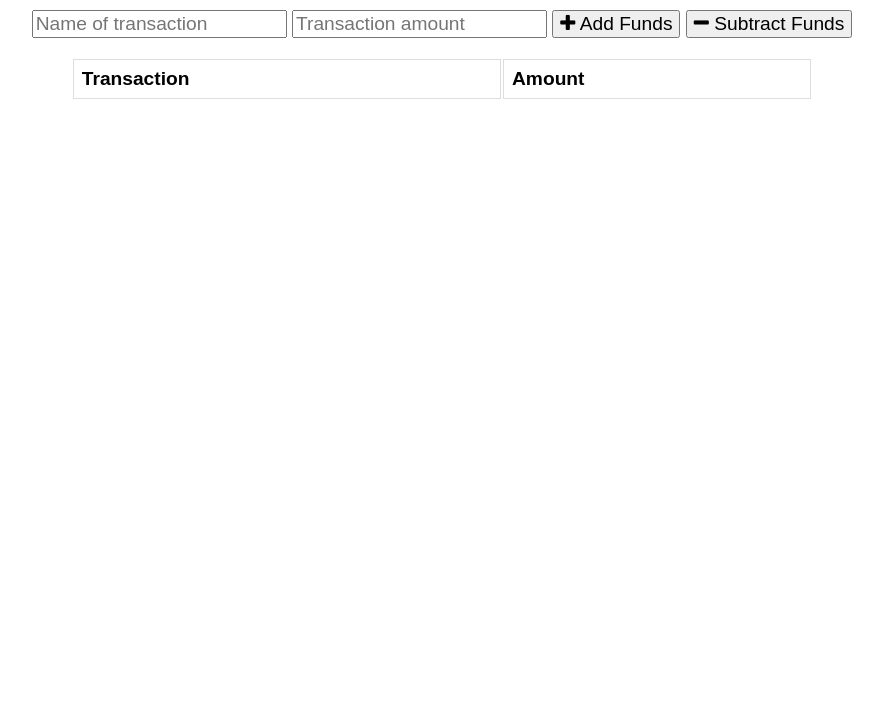
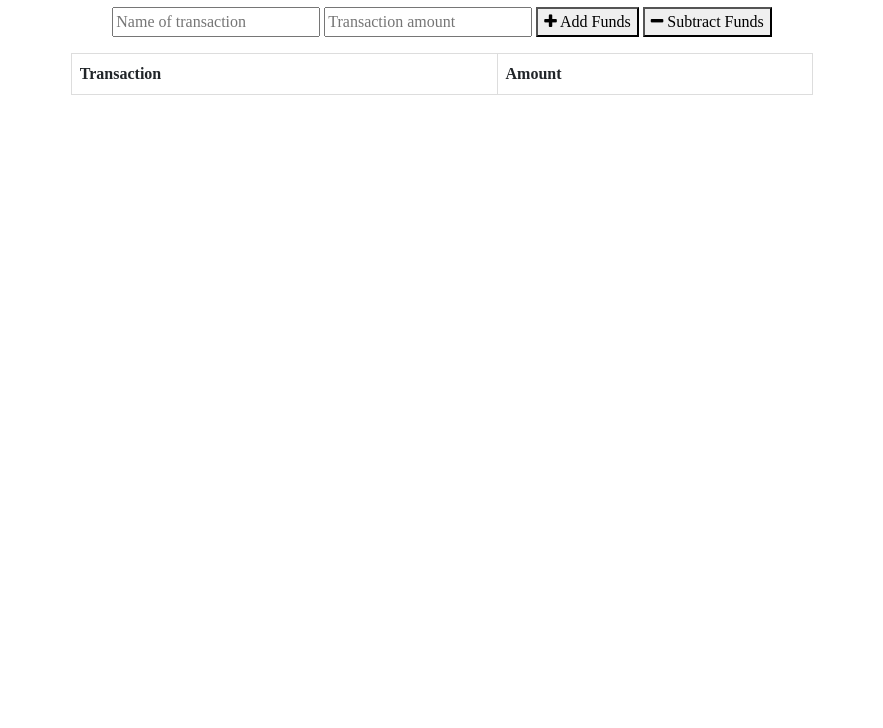
Before and after one commit to Vega2020/budget-tracker, a website: page public/index.html in a window 1280 px wide. Shown: the part 72-800 px from the top of the page, without its empty margins (198-1081 px from the left). Drawn offline with nearby package versions, Linux system fonts and the light colour scheme; no server answers.

Commit message:
added nes.css

```diff
--- a/package.json
+++ b/package.json
@@ -25,6 +25,7 @@
     "lodash": "^4.17.20",
     "minimist": "^1.2.5",
     "mongoose": "^5.5.15",
-    "morgan": "^1.9.1"
+    "morgan": "^1.9.1",
+    "nes.css": "^2.3.0"
   }
 }
--- a/public/index.html
+++ b/public/index.html
@@ -9,6 +9,7 @@
 
   <link rel="stylesheet" href="https://stackpath.bootstrapcdn.com/font-awesome/4.7.0/css/font-awesome.min.css">
   <link rel="stylesheet" href="styles.css">
+  <link rel="stylesheet" href="./node_modules/nes.css/css/nes.min.css">
   <link rel="manifest" href="manifest.webmanifest">
 
   <title>Budget Tracker</title>
```
Also changed, not shown: 1 other file.
